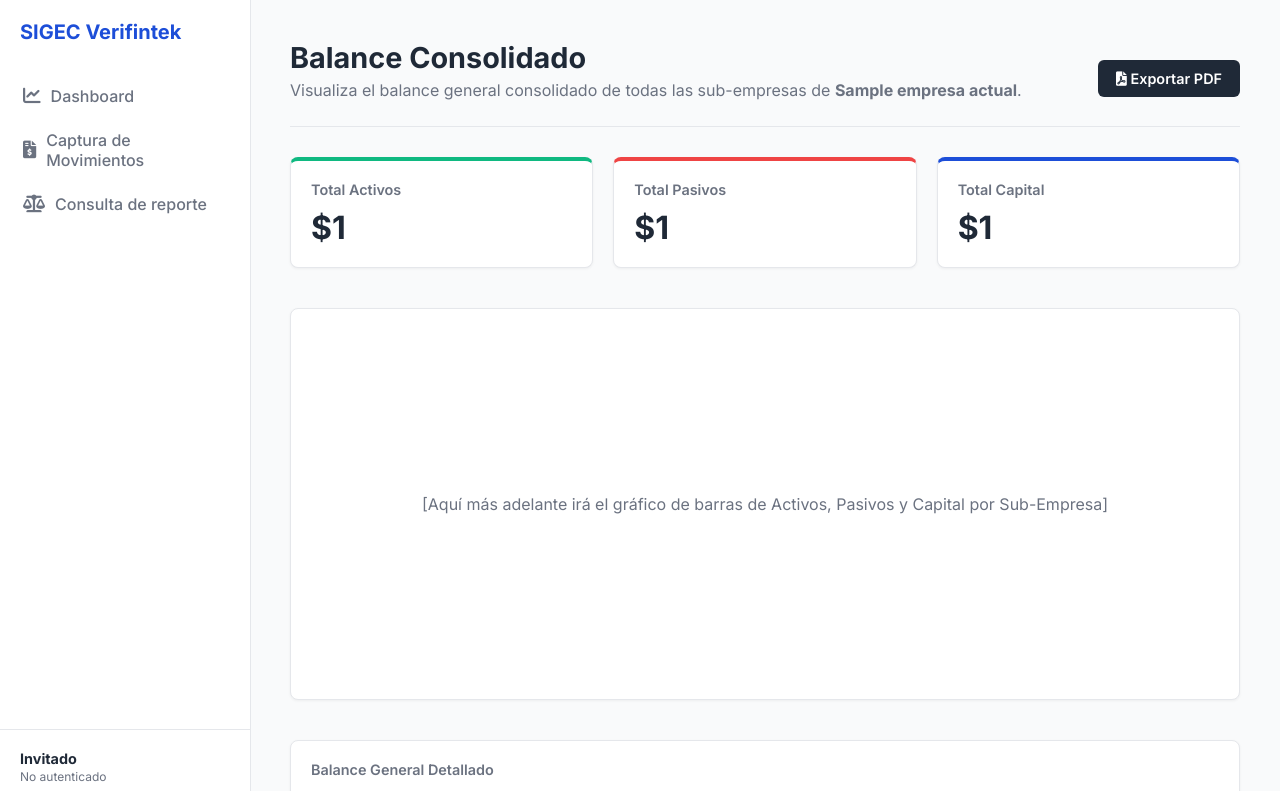
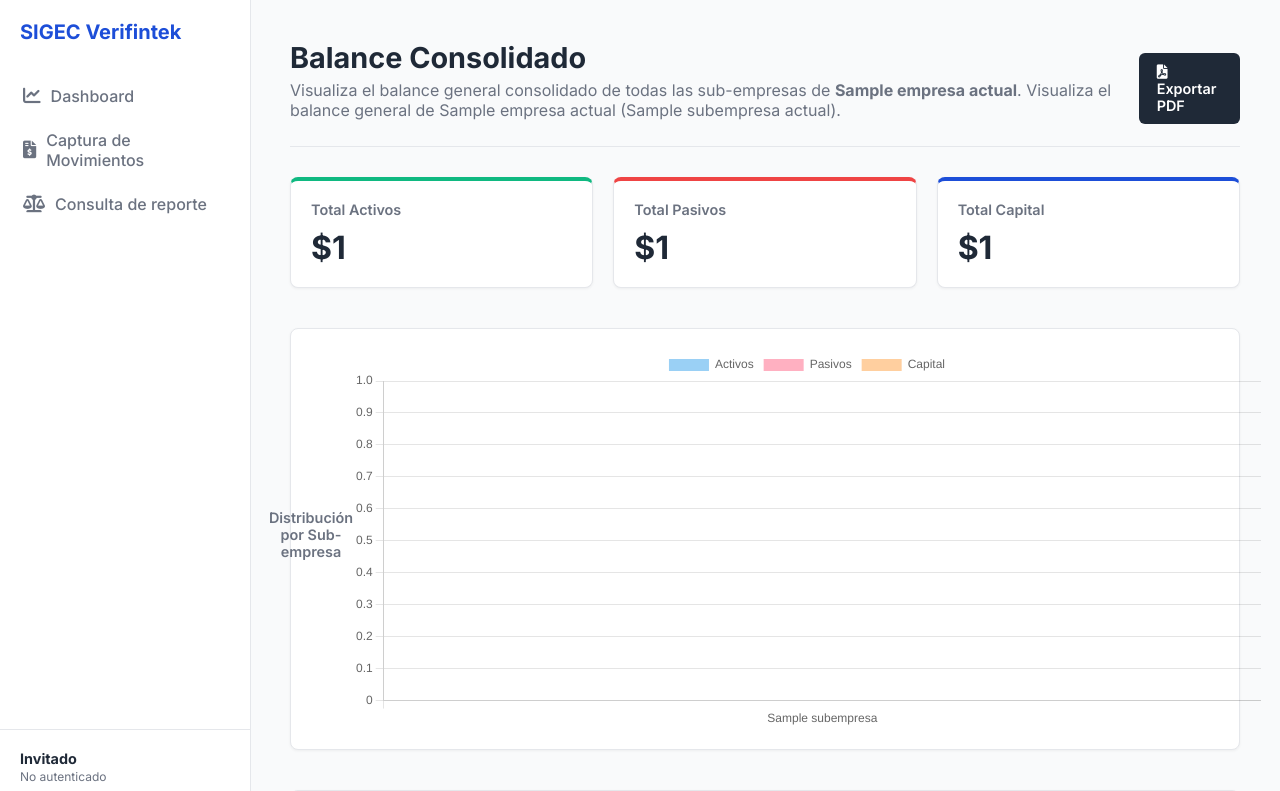
Before and after one commit to Miguel-Brooks/VeriFinTek, a Django app: template accountantVerifintek/core/templates/core/balance.html in a window 1280 px wide. Shown: the top 791 px of the page. Run offline with Django 5.2, Linux system fonts and the light colour scheme; the template is opened without the code that fills it: most values are stand-ins (such as "Sample title", 1, 10 or a date in 2020).

Commit message:
Actualizació  mk6
Producto casi listo, faltan definir algunas cosas para dar el visto bueno.
Página ya funcional dentro del entorno y responde bien a los datos.

```diff
--- a/accountantVerifintek/core/templates/core/balance.html
+++ b/accountantVerifintek/core/templates/core/balance.html
@@ -9,6 +9,11 @@
         <p>
             Visualiza el balance general consolidado de todas las sub-empresas
             {% if empresa_actual %}de <strong>{{ empresa_actual.nombre }}</strong>{% endif %}.
+            {% if subempresa_actual %}
+                Visualiza el balance general de {{ empresa_actual.nombre }} ({{ subempresa_actual.nombre }}).
+            {% else %}
+                Visualiza el balance general consolidado de todas las sub-empresas de {{ empresa_actual.nombre }}.
+            {% endif %}
         </p>
     </div>
     <a href="#" class="btn" style="background-color: var(--color-text-dark); color: var(--color-white);">
@@ -41,9 +46,15 @@
 
 <div class="card"
      style="min-height: 350px; margin-bottom: 40px; text-align: center; display: flex; align-items: center; justify-content: center;">
-    <p style="color: var(--color-text-light);">
-        [Aquí más adelante irá el gráfico de barras de Activos, Pasivos y Capital por Sub-Empresa]
-    </p>
+    <h3>Distribución por Sub-empresa</h3>
+
+    {% if balance_detallado %}
+        <canvas id="balanceChart" style="max-height: 380px;"></canvas>
+    {% else %}
+        <p style="text-align:center; color: var(--color-text-light); margin-top: 20px;">
+            No hay datos suficientes para generar la gráfica.
+        </p>
+    {% endif %}
 </div>
 
 <div class="card">
@@ -61,6 +72,73 @@
             </thead>
             <tbody>
             {% if balance_detallado %}
+
+                <script src="https://cdn.jsdelivr.net/npm/chart.js"></script>
+
+                <script>
+                    (function () {
+                        const ctx = document.getElementById('balanceChart');
+                        if (!ctx) return;
+
+                        const labels = [
+                            {% for row in balance_detallado %}
+                                '{{ row.subempresa.nombre|escapejs }}'{% if not forloop.last %}, {% endif %}
+                            {% endfor %}
+                        ];
+
+                        const dataActivos = [
+                            {% for row in balance_detallado %}
+                                {{ row.activos|default:0 }}{% if not forloop.last %}, {% endif %}
+                            {% endfor %}
+                        ];
+
+                        const dataPasivos = [
+                            {% for row in balance_detallado %}
+                                {{ row.pasivos|default:0 }}{% if not forloop.last %}, {% endif %}
+                            {% endfor %}
+                        ];
+
+                        const dataCapital = [
+                            {% for row in balance_detallado %}
+                                {{ row.capital|default:0 }}{% if not forloop.last %}, {% endif %}
+                            {% endfor %}
+                        ];
+
+                        new Chart(ctx, {
+                            type: 'bar',
+                            data: {
+                                labels: labels,
+                                datasets: [
+                                    {
+                                        label: 'Activos',
+                                        data: dataActivos,
+                                    },
+                                    {
+                                        label: 'Pasivos',
+                                        data: dataPasivos,
+                                    },
+                                    {
+                                        label: 'Capital',
+                                        data: dataCapital,
+                                    }
+                                ]
+                            },
+                            options: {
+                                responsive: true,
+                                scales: {
+                                    x: { stacked: false },
+                                    y: {
+                                        beginAtZero: true,
+                                        ticks: {
+                                            // puedes ajustar si quieres formatear como $
+                                        }
+                                    }
+                                }
+                            }
+                        });
+                    })();
+                </script>
+
                 {% for fila in balance_detallado %}
                     <tr>
                         <td>{{ fila.subempresa.nombre }}</td>
--- a/accountantVerifintek/core/templates/core/captura.html
+++ b/accountantVerifintek/core/templates/core/captura.html
@@ -53,11 +53,11 @@
             <h3>Resumen rápido</h3>
             <p style="margin-bottom: 4px;">Activos capturados:</p>
             <div class="value">
-                ${{ resumen_captura.activos|default:0 }}
+                ${{ total_activos|default:0|floatformat:0 }}
             </div>
             <p style="margin-top: 10px; margin-bottom: 4px;">Pasivos capturados:</p>
             <div class="value" style="color: var(--color-danger-red);">
-                ${{ resumen_captura.pasivos|default:0 }}
+                ${{ total_pasivos|default:0|floatformat:0 }}
             </div>
         </div>
     </div>
```
Also changed, not shown: accountantVerifintek/core/views.py (+21 -15 lines), accountantVerifintek/db.sqlite3.
